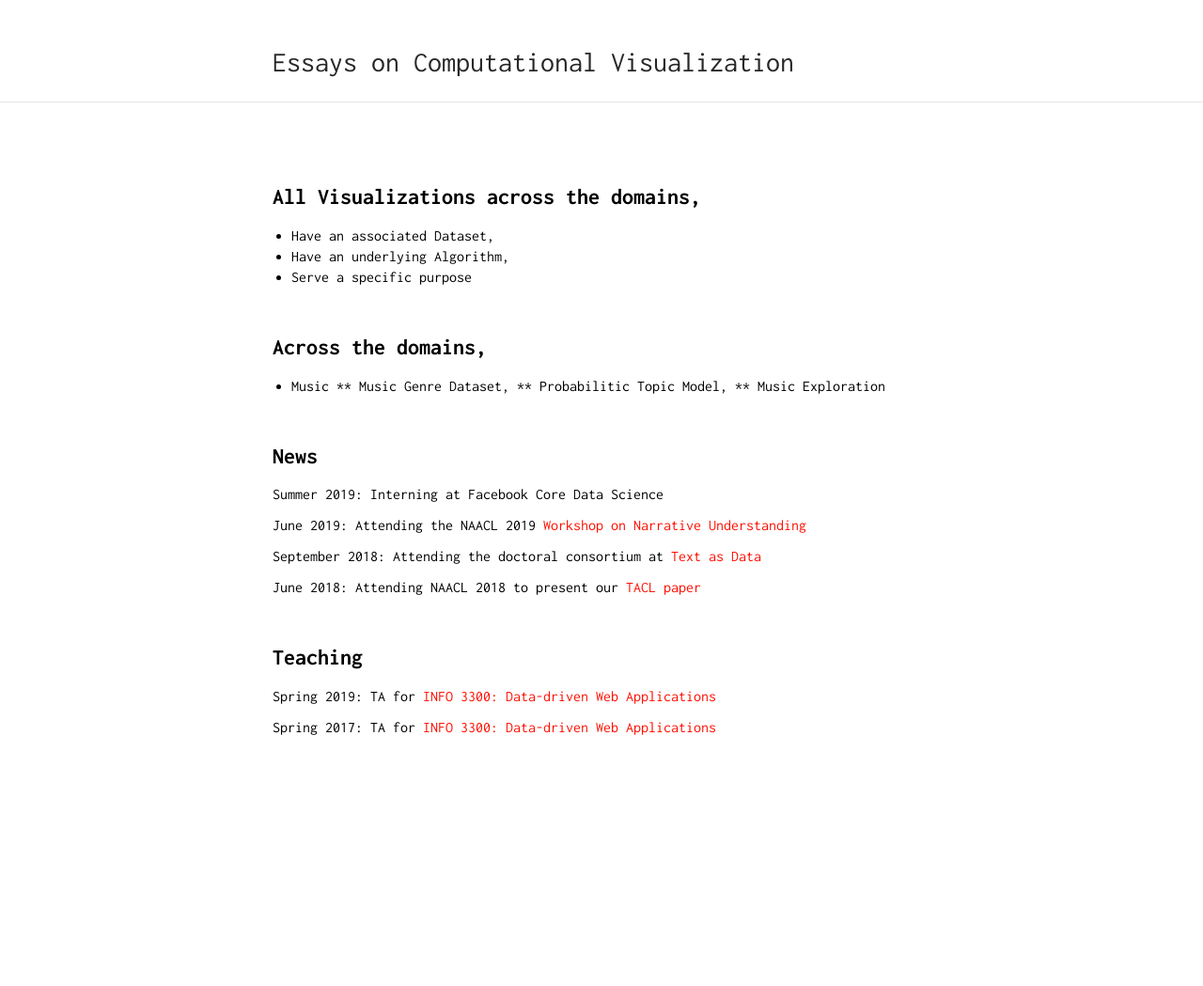
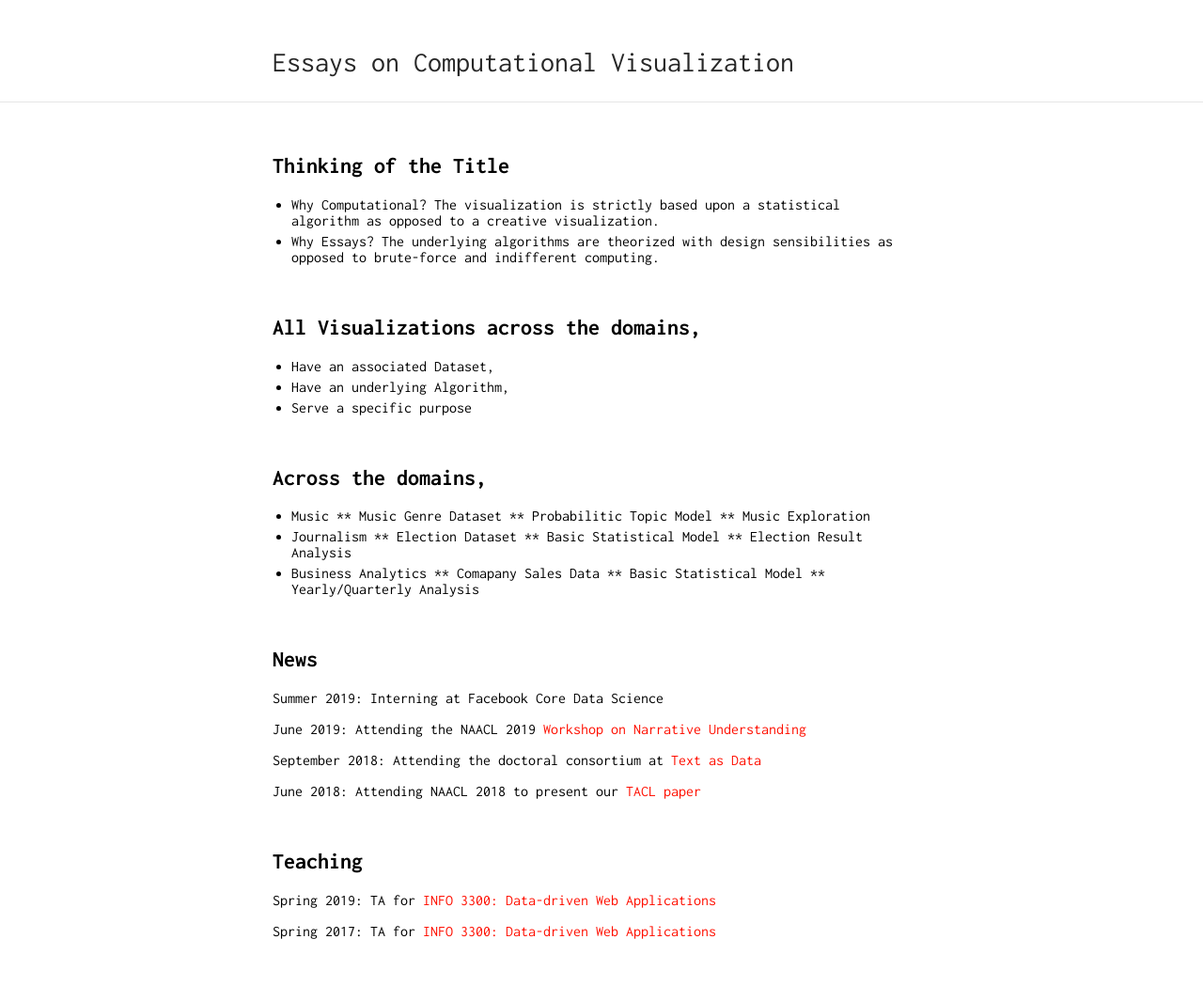
Before and after one commit to panda-swaroop/panda-swaroop.github.io, a Jekyll site: the page built from index.md, in a window 1280 px wide. Shown: the whole page at 94% size. Built offline with Jekyll 4.4.1, drawn with Linux system fonts in a browser that asks for light colours; before the commit the page ends 900 px from its top, so only the background shows below that.

Commit message:
Update index.md

```diff
--- a/index.md
+++ b/index.md
@@ -3,12 +3,6 @@ layout: default
 ---
 
 <br>
-
-<!-- ## Hello! -->
-
-<!-- <img class="profile-picture" src="me.jpg"> -->
-
-<!-- I'm an [Information Science](http://infosci.cornell.edu/) PhD student at Cornell University working in natural language processing. My advisor is [David Mimno](https://mimno.infosci.cornell.edu/).
 
 ## Thinking of the Title
 
@@ -30,9 +24,17 @@ layout: default
 
 ## Across the domains,
 * Music
-** Music Genre Dataset,
-** Probabilitic Topic Model,
+** Music Genre Dataset
+** Probabilitic Topic Model
 ** Music Exploration
+* Journalism
+** Election Dataset
+** Basic Statistical Model
+** Election Result Analysis
+* Business Analytics
+** Comapany Sales Data
+** Basic Statistical Model
+** Yearly/Quarterly Analysis
 
 <br>
 
```
